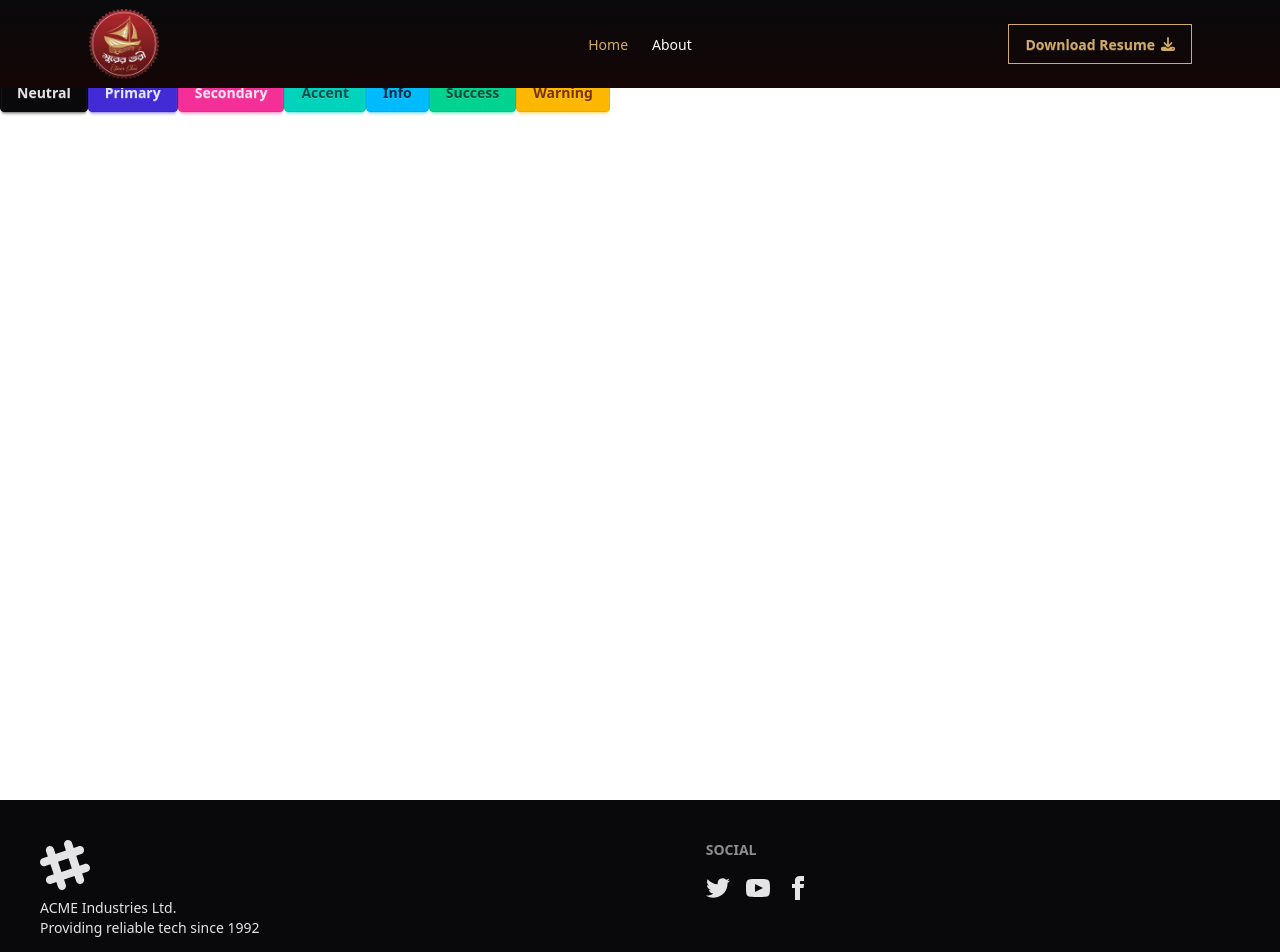
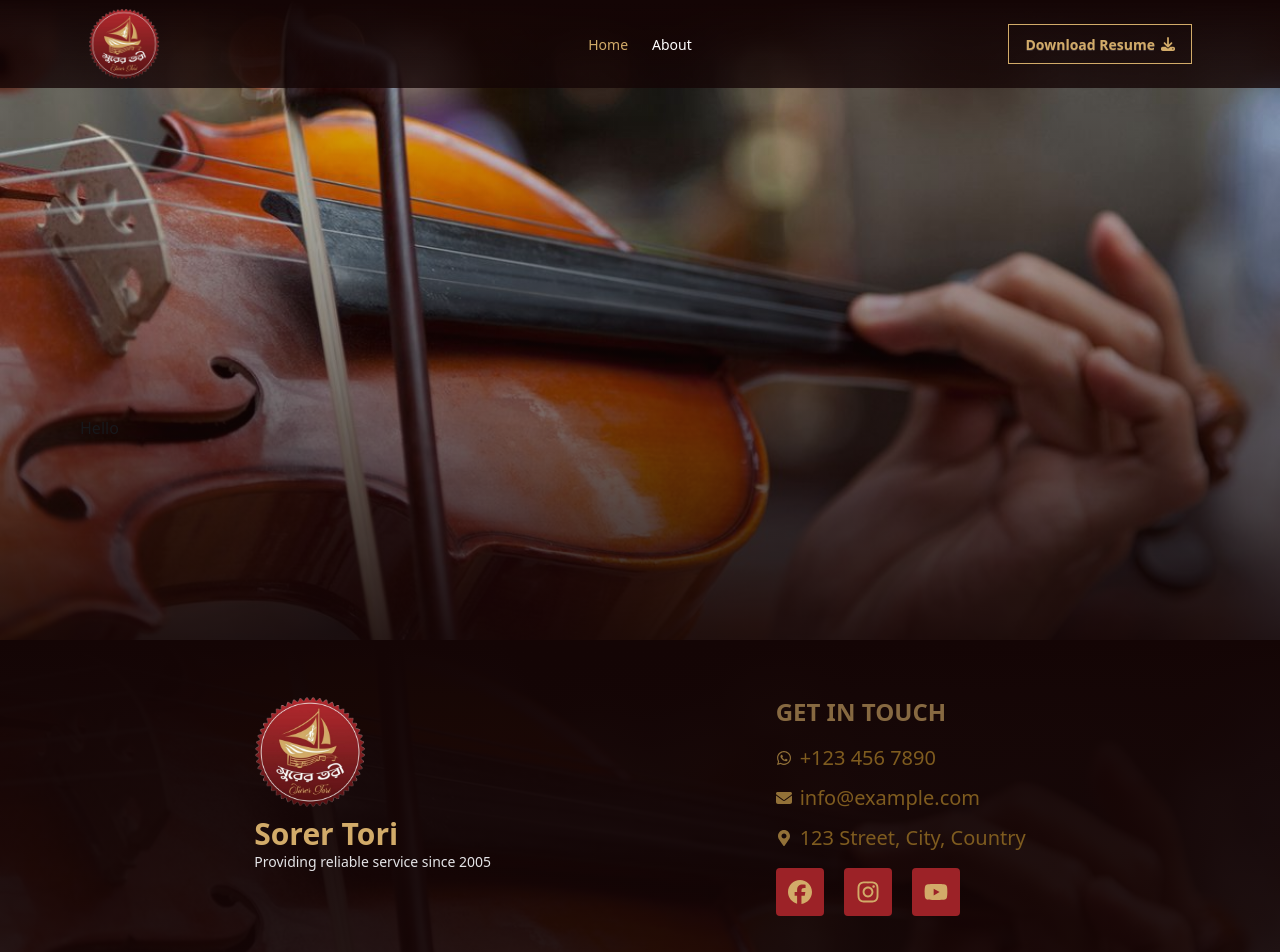
Before and after one commit to merazzak20/surer-tori-client, a React (Vite) app: page / in a window 1280 px wide. Shown: the top 952 px of the page. Built offline with nearby package versions, Linux system fonts and the light colour scheme.

Commit message:
update hero

```diff
--- a/package.json
+++ b/package.json
@@ -18,6 +18,7 @@
     "react-dom": "^19.0.0",
     "react-icons": "^5.4.0",
     "react-router": "^7.1.5",
+    "swiper": "^11.2.2",
     "tailwindcss": "^4.0.4"
   },
   "devDependencies": {
--- /dev/null
+++ b/src/components/Hero.jsx
@@ -0,0 +1,70 @@
+import { Swiper, SwiperSlide } from "swiper/react";
+
+import "swiper/css";
+import "swiper/css/scrollbar";
+
+import { Scrollbar, Autoplay } from "swiper/modules";
+
+import h1 from "../assets/footer.jpg";
+import Container from "./shared/Container";
+
+const Hero = () => {
+  return (
+    <div>
+      <Swiper
+        // scrollbar={{
+        //   hide: true,
+        // }}
+        autoplay={{
+          delay: 1000,
+          disableOnInteraction: false,
+        }}
+        loop={true}
+        modules={[Scrollbar, Autoplay]}
+        className="mySwiper"
+      >
+        <SwiperSlide
+          style={{
+            backgroundImage: `linear-gradient(rgba(20, 5, 5, 0), rgba(20, 5, 5, 0.9)), url(${h1})`,
+            backgroundPosition: "center",
+            backgroundSize: "cover",
+            backgroundRepeat: "no-repeat",
+            minHeight: "80vh",
+          }}
+        >
+          <Container>
+            <h1 className="absolute bottom-50">Hello</h1>
+          </Container>
+        </SwiperSlide>
+        <SwiperSlide
+          style={{
+            backgroundImage: `linear-gradient(rgba(20, 5, 5, 0), rgba(20, 5, 5, 0.9)), url(${h1})`,
+            backgroundPosition: "center",
+            backgroundSize: "cover",
+            backgroundRepeat: "no-repeat",
+            minHeight: "80vh",
+          }}
+        >
+          <Container>
+            <h1 className="absolute bottom-50">Hello</h1>
+          </Container>
+        </SwiperSlide>
+        <SwiperSlide
+          style={{
+            backgroundImage: `linear-gradient(rgba(20, 5, 5, 0), rgba(20, 5, 5, 0.9)), url(${h1})`,
+            backgroundPosition: "center",
+            backgroundSize: "cover",
+            backgroundRepeat: "no-repeat",
+            minHeight: "80vh",
+          }}
+        >
+          <Container>
+            <h1 className="absolute bottom-50">Hello</h1>
+          </Container>
+        </SwiperSlide>
+      </Swiper>
+    </div>
+  );
+};
+
+export default Hero;
--- a/src/components/shared/Footer.jsx
+++ b/src/components/shared/Footer.jsx
@@ -1,63 +1,106 @@
+import Container from "./Container";
+import logo from "../../assets/logo.png";
+import footerBg from "../../assets/footer.jpg";
+import {
+  FaEnvelope,
+  FaFacebook,
+  FaInstagram,
+  FaWhatsapp,
+  FaYoutube,
+} from "react-icons/fa6";
+import { FaMapMarkerAlt, FaPhoneAlt } from "react-icons/fa";
+
 const Footer = () => {
   return (
-    <footer className="footer sm:footer-horizontal bg-neutral text-neutral-content p-10">
+    <div
+      className="bg-[#140505] bg-gradient-to-b from-zinc-900/20 to-zinc-900/0 py-4"
+      style={{
+        backgroundImage: `linear-gradient(rgba(20, 5, 5, 1), rgba(20, 5, 5, 0.9)), url(${footerBg})`,
+        backgroundPosition: "center",
+        backgroundSize: "cover",
+        backgroundRepeat: "no-repeat",
+      }}
+    >
+      <Container>
+        <footer className="footer sm:footer-horizontal text-neutral-content p-10 flex justify-around">
           <aside>
-        <svg
-          width="50"
-          height="50"
-          viewBox="0 0 24 24"
-          xmlns="http://www.w3.org/2000/svg"
-          fillRule="evenodd"
-          clipRule="evenodd"
-          class="fill-current"
-        >
-          <path d="M22.672 15.226l-2.432.811.841 2.515c.33 1.019-.209 2.127-1.23 2.456-1.15.325-2.148-.321-2.463-1.226l-.84-2.518-5.013 1.677.84 2.517c.391 1.203-.434 2.542-1.831 2.542-.88 0-1.601-.564-1.86-1.314l-.842-2.516-2.431.809c-1.135.328-2.145-.317-2.463-1.229-.329-1.018.211-2.127 1.231-2.456l2.432-.809-1.621-4.823-2.432.808c-1.355.384-2.558-.59-2.558-1.839 0-.817.509-1.582 1.327-1.846l2.433-.809-.842-2.515c-.33-1.02.211-2.129 1.232-2.458 1.02-.329 2.13.209 2.461 1.229l.842 2.515 5.011-1.677-.839-2.517c-.403-1.238.484-2.553 1.843-2.553.819 0 1.585.509 1.85 1.326l.841 2.517 2.431-.81c1.02-.33 2.131.211 2.461 1.229.332 1.018-.21 2.126-1.23 2.456l-2.433.809 1.622 4.823 2.433-.809c1.242-.401 2.557.484 2.557 1.838 0 .819-.51 1.583-1.328 1.847m-8.992-6.428l-5.01 1.675 1.619 4.828 5.011-1.674-1.62-4.829z"></path>
-        </svg>
+            <img className="w-28" src={logo} alt="Sorer Tori" />
             <p>
-          ACME Industries Ltd.
+              <span className="text-3xl font-bold text-[#d2ab69]">
+                Sorer Tori
+              </span>
               <br />
-          Providing reliable tech since 1992
+              Providing reliable service since 2005
             </p>
           </aside>
           <nav>
-        <h6 className="footer-title">Social</h6>
-        <div className="grid grid-flow-col gap-4">
-          <a>
-            <svg
-              xmlns="http://www.w3.org/2000/svg"
-              width="24"
-              height="24"
-              viewBox="0 0 24 24"
-              class="fill-current"
+            <h6 className="footer-title text-[#d2ab69] text-2xl font-bold">
+              Get in touch
+            </h6>
+            <div className="flex flex-col gap-4">
+              {/* Contact Information */}
+              <div className="flex flex-col gap-3">
+                {/* <div className="flex items-center gap-2">
+                  <FaPhoneAlt className="text-xl text-[#927138]" />
+                  <span className="text-xl">+123 456 7890</span>
+                </div> */}
+                <div className="flex items-center gap-2">
+                  <FaWhatsapp className="text-base text-[#927138]" />
+                  <a
+                    href="https://wa.me/number"
+                    // target="_blank"
+                    rel="noopener noreferrer"
+                    className="text-xl text-[#7f5c1f] hover:underline"
                   >
-              <path d="M24 4.557c-.883.392-1.832.656-2.828.775 1.017-.609 1.798-1.574 2.165-2.724-.951.564-2.005.974-3.127 1.195-.897-.957-2.178-1.555-3.594-1.555-3.179 0-5.515 2.966-4.797 6.045-4.091-.205-7.719-2.165-10.148-5.144-1.29 2.213-.669 5.108 1.523 6.574-.806-.026-1.566-.247-2.229-.616-.054 2.281 1.581 4.415 3.949 4.89-.693.188-1.452.232-2.224.084.626 1.956 2.444 3.379 4.6 3.419-2.07 1.623-4.678 2.348-7.29 2.04 2.179 1.397 4.768 2.212 7.548 2.212 9.142 0 14.307-7.721 13.995-14.646.962-.695 1.797-1.562 2.457-2.549z"></path>
-            </svg>
+                    +123 456 7890
                   </a>
-          <a>
-            <svg
-              xmlns="http://www.w3.org/2000/svg"
-              width="24"
-              height="24"
-              viewBox="0 0 24 24"
-              class="fill-current"
+                </div>
+
+                <div className="flex items-center gap-2">
+                  <FaEnvelope className="text-base text-[#927138]" />
+                  <a
+                    href="mailto:sample@mail"
+                    className="text-xl text-[#7f5c1f] hover:underline"
                   >
-              <path d="M19.615 3.184c-3.604-.246-11.631-.245-15.23 0-3.897.266-4.356 2.62-4.385 8.816.029 6.185.484 8.549 4.385 8.816 3.6.245 11.626.246 15.23 0 3.897-.266 4.356-2.62 4.385-8.816-.029-6.185-.484-8.549-4.385-8.816zm-10.615 12.816v-8l8 3.993-8 4.007z"></path>
-            </svg>
+                    info@example.com
                   </a>
-          <a>
-            <svg
-              xmlns="http://www.w3.org/2000/svg"
-              width="24"
-              height="24"
-              viewBox="0 0 24 24"
-              class="fill-current"
-            >
-              <path d="M9 8h-3v4h3v12h5v-12h3.642l.358-4h-4v-1.667c0-.955.192-1.333 1.115-1.333h2.885v-5h-3.808c-3.596 0-5.192 1.583-5.192 4.615v3.385z"></path>
-            </svg>
+                </div>
+                <div className="flex items-center gap-2">
+                  <FaMapMarkerAlt className="text-base text-[#927138]" />
+                  <span className="text-xl text-[#7f5c1f] ">
+                    123 Street, City, Country
+                  </span>
+                </div>
+              </div>
+
+              {/* Social Media Links */}
+              <div className="flex gap-5">
+                <a className="bg-[#9c2227] p-3 rounded-sm" href="/">
+                  <FaFacebook className="text-2xl text-[#D2AB69]" />
                 </a>
+                <a className="bg-[#9c2227] p-3 rounded-sm" href="/">
+                  <FaInstagram className="text-2xl text-[#D2AB69]" />
+                </a>
+                <a className="bg-[#9c2227] p-3 rounded-sm" href="/">
+                  <FaYoutube className="text-2xl text-[#D2AB69]" />
+                </a>
+              </div>
             </div>
           </nav>
         </footer>
+        <div className="divider bg-[#938368] h-[1px]"></div>
+        <div className="footer sm:footer-horizontal footer-center text-base-content p-4">
+          <aside>
+            <p>
+              Copyright © {new Date().getFullYear()} - All right reserved by{" "}
+              <a href="/" className="font-semibold text-[#D2AB69]">
+                Abdur Razzak
+              </a>
+            </p>
+          </aside>
+        </div>
+      </Container>
+    </div>
   );
 };
 
--- a/src/components/shared/Navbar.jsx
+++ b/src/components/shared/Navbar.jsx
@@ -1,4 +1,4 @@
-import { useState } from "react";
+import { useEffect, useState } from "react";
 import logo from "../../assets/logo.png";
 import { FaDownload } from "react-icons/fa6";
 import { motion } from "framer-motion";
@@ -11,6 +11,20 @@ import Container from "./Container";
 const Navbar = () => {
   //   const { user } = useContext(AuthContext);
   const [isOpen, setIsOpen] = useState(false);
+  const [isScrolled, setIsScrolled] = useState(false);
+
+  useEffect(() => {
+    const handleScroll = () => {
+      if (window.scrollY > 80) {
+        setIsScrolled(true);
+      } else {
+        setIsScrolled(false);
+      }
+    };
+
+    window.addEventListener("scroll", handleScroll);
+    return () => window.removeEventListener("scroll", handleScroll);
+  }, []);
   const links = (
     <>
       <li>
@@ -74,7 +88,13 @@ const Navbar = () => {
   );
 
   return (
-    <header className="fixed top-0 left-0 w-full z-40 bg-[#140505] bg-gradient-to-b from-zinc-950 to-zinc-900/0 ">
+    <header
+      className={`fixed top-0 left-0 w-full z-40  transition-all duration-300 ${
+        isScrolled
+          ? "bg-[#140505] bg-gradient-to-b from-[#140505] to-[#140505]/0 shadow-lg"
+          : "bg-gradient-to-b from-[#140505] to-[#140505]/80"
+      }`}
+    >
       <Container>
         <div className="navbar flex items-center">
           {/* Logo and Navigation for Larger Devices */}
--- a/src/layout/HomeLayout.jsx
+++ b/src/layout/HomeLayout.jsx
@@ -6,7 +6,7 @@ const HomeLayout = () => {
   return (
     <div>
       <Navbar></Navbar>
-      <div className="min-h-screen">
+      <div className="min-h-[calc(100vh-170px)]">
         <Outlet></Outlet>
       </div>
       <Footer></Footer>
--- a/src/pages/Home/Home.jsx
+++ b/src/pages/Home/Home.jsx
@@ -1,14 +1,9 @@
+import Hero from "../../components/Hero";
+
 const Home = () => {
   return (
     <div>
-      <p className="text-7xl text-red-800">hi</p>
-      <button className="btn btn-neutral">Neutral</button>
-      <button className="btn btn-primary">Primary</button>
-      <button className="btn btn-secondary">Secondary</button>
-      <button className="btn btn-accent">Accent</button>
-      <button className="btn btn-info">Info</button>
-      <button className="btn btn-success">Success</button>
-      <button className="btn btn-warning">Warning</button>
+      <Hero></Hero>
     </div>
   );
 };
```
Also changed, not shown: src/assets/footer.jpg (added), 1 other file (tests, documents, lock files or other folders). Lines whose indentation alone changed are shown as unchanged.
